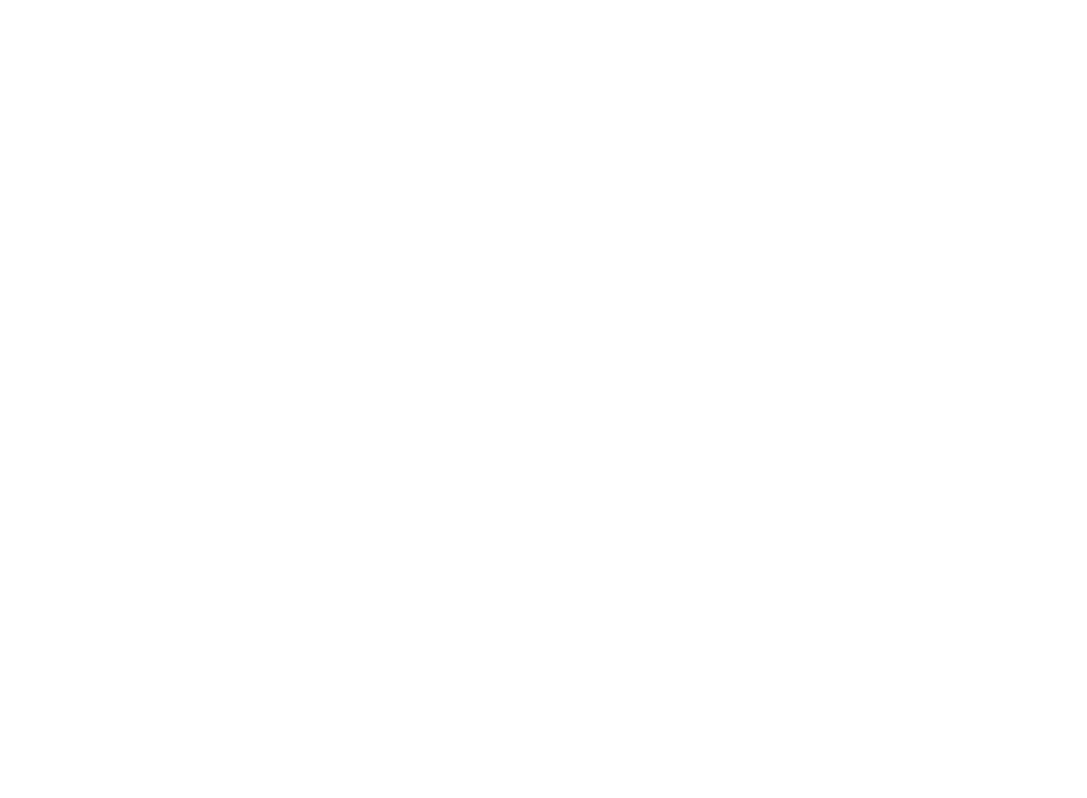
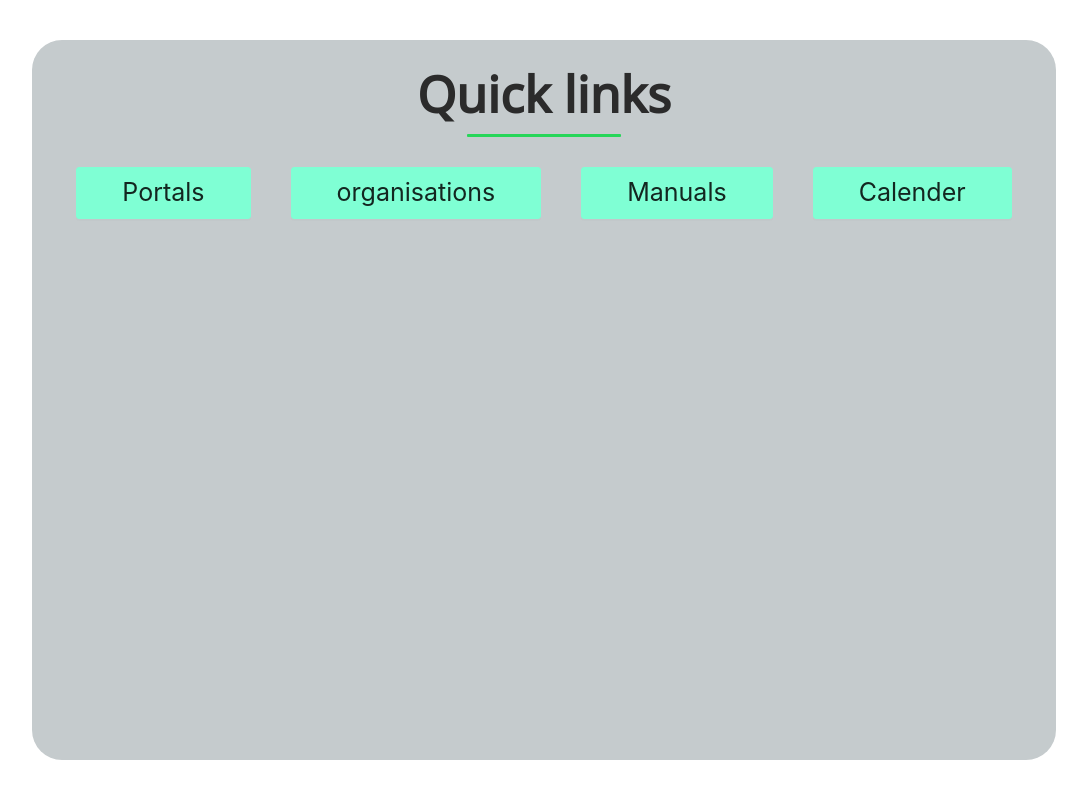
Before and after one commit to Academics-and-Career-Council/anciitk.in-nextjs, a Next.js app: page /ug_acads in a window 1280 px wide. Shown: the whole page, without its empty margins (96-1183 px from the left). Built offline with nearby package versions, Linux system fonts and the light colour scheme.

Commit message:
1st commit

```diff
--- a/package.json
+++ b/package.json
@@ -9,7 +9,8 @@
     "lint": "next lint"
   },
   "dependencies": {
-    "next": "12.2.5",
+    "antd": "^4.23.2",
+    "next": "^12.2.5",
     "react": "18.2.0",
     "react-dom": "18.2.0"
   },
--- /dev/null
+++ b/pages/_document.tsx
@@ -0,0 +1,24 @@
+import Document, { Html, Head, Main, NextScript } from 'next/document'
+
+class MyDocument extends Document {
+  static async getInitialProps(ctx) {
+    const initialProps = await Document.getInitialProps(ctx)
+    return { ...initialProps }
+  }
+
+  render() {
+    return (
+      <Html>
+        <Head>
+        <link href="https://fonts.googleapis.com/css2?family=Noto+Sans&display=swap" rel="stylesheet"/>
+        </Head>
+        <body>
+          <Main />
+          <NextScript />
+        </body>
+      </Html>
+    )
+  }
+}
+
+export default MyDocument
--- a/pages/ug_acads.tsx
+++ b/pages/ug_acads.tsx
@@ -1,7 +1,157 @@
-export default function ug_acads () {
-    return (
-        <div>
+import React from 'react';
+import 'antd/dist/antd.css';
+import { Button, Dropdown, Menu, Space } from 'antd';
+import styles from './../styles/ug_acads.module.css';
+import { builtinModules } from 'module';
+const portals = (
+  <Menu
+    items={[
+      {
+        key: '1',
+        label: (
+          <a target="_blank" rel="noopener noreferrer" href="https://pingala.iitk.ac.in/IITK-0/login">
+            Pingala
+          </a>
+        ),
+      },
+      {
+        key: '2',
+        label: (
+          <a target="_blank" rel="noopener noreferrer" href="https://www.aliyun.com">
+            2nd menu item
+          </a>
+        ),
+      },
+      {
+        key: '3',
+        label: (
+          <a target="_blank" rel="noopener noreferrer" href="https://www.luohanacademy.com">
+            3rd menu item
+          </a>
+        ),
+      },
+    ]}
+  />
+);
+const organisations = (
+  <Menu
+    items={[
+      {
+        key: '1',
+        label: (
+          <a target="_blank" rel="noopener noreferrer" href="#">
+            Students' Senate Nominees to DUGC
+          </a>
+        ),
+      },
+      {
+        key: '2',
+        label: (
+          <a target="_blank" rel="noopener noreferrer" href="#">
+            Students' Senate Nominees to DUGC
+          </a>
+        ),
+      },
+      {
+        key: '3',
+        label: (
+          <a target="_blank" rel="noopener noreferrer" href="#">
+            List of HODs
+          </a>
+        ),
+      },
+    ]}
+  />
+);
+const Manuals = (
+  <Menu
+    items={[
+      {
+        key: '1',
+        label: (
+          <a target="_blank" rel="noopener noreferrer" href="#">
+            UG Manual
+          </a>
+        ),
+      },
+      {
+        key: '2',
+        label: (
+          <a target="_blank" rel="noopener noreferrer" href="#">
+            PG Manual
+          </a>
+        ),
+      },
+      {
+        key: '3',
+        label: (
+          <a target="_blank" rel="noopener noreferrer" href="#">
+            Course Template (B.Tech, BS, Dual Degree)
+          </a>
+        ),
+      },
+    ]}
+  />
+);
 
+const Calender = (
+  <Menu
+    items={[
+      {
+        key: '1',
+        label: (
+          <a target="_blank" rel="noopener noreferrer" href="#">
+            Exam schedule
+          </a>
+        ),
+      },
+      {
+        key: '2',
+        label: (
+          <a target="_blank" rel="noopener noreferrer" href="#">
+            Academic Calender
+          </a>
+        ),
+      },
+      {
+        key: '3',
+        label: (
+          <a target="_blank" rel="noopener noreferrer" href="#">
+            Course Template (B.Tech, BS, Dual Degree)
+          </a>
+        ),
+      },
+    ]}
+  />
+);
+function App(props: any) {
+  return (
+    // <div >
+    <div className={styles.comp}>
+      <Space direction="vertical">
+        <Space wrap>
+          <Dropdown overlay={props.data} placement="bottom" className={styles.drop}>
+            <Button className={styles.element}>{props.name}</Button>
+          </Dropdown>
+        </Space>
+      </Space>
+    </div>
+  )
+};
+function ug_acads() {
+  return (
+    <div className={styles.space}>
+      <div className={styles.layer}>
+        <div className={styles.text}>Quick links</div>
+        <hr className={styles.hr}></hr>
+        <div style={{marginTop:30,}}>
+          <App data={portals} name={"Portals"} />
+          <App data={organisations} name={"organisations"} />
+          <App data={Manuals} name={"Manuals"} />
+          <App data={Calender} name={"Calender"} />
         </div>
-    )
+      </div>
+    </div>
+  )
 }
+export default ug_acads;
--- a/styles/globals.css
+++ b/styles/globals.css
@@ -2,10 +2,13 @@
 body {
   padding: 0;
   margin: 0;
+  position: absolute;
   font-family: -apple-system, BlinkMacSystemFont, Segoe UI, Roboto, Oxygen,
     Ubuntu, Cantarell, Fira Sans, Droid Sans, Helvetica Neue, sans-serif;
 }
-
+Space{
+  margin:50px;
+}
 a {
   color: inherit;
   text-decoration: none;
@@ -14,7 +17,7 @@
 * {
   box-sizing: border-box;
 }
-
+/*
 @media (prefers-color-scheme: dark) {
   html {
     color-scheme: dark;
@@ -23,4 +26,7 @@
     color: white;
     background: black;
   }
+} */
+Button:hover{
+  transform: scale3d(2);
 }
--- /dev/null
+++ b/styles/ug_acads.module.css
@@ -0,0 +1,68 @@
+.space{
+    display: inline;
+    /* align-items: center;
+    text-align: center;  */
+
+}
+.element{
+    /* color:brown;
+    border-color: brown; */
+    display: inline;
+    margin-left: 20px;
+    margin-right: 20px;
+    /* border:0 auto; */
+    font-size:25px;
+    border-radius:3px;
+    border-color:aquamarine;
+    padding-top:5px;padding-right: 45px;padding-bottom:45px;padding-left: 45px;
+    background-color:'blue';
+    background-color: aquamarine;
+
+}
+.element:hover{
+    transform: scale(1.1);
+    background-color: aquamarine;
+}
+.layer{
+    background-color: rgb(197, 203, 205);
+    opacity: 1;
+    /* border:1px solid; */
+    text-align: center;
+    border-radius: 30px;
+    align-items:center;
+    position:absolute;
+    align-self: center;
+    top:5%;bottom:5%;
+    left:10%;right:10%;
+    height:90%;
+    width:80%;
+}
+.text{
+    position: relative;
+    display: inline;
+    top:15px;bottom: auto;
+    font-weight: 1000;
+    color: rgb(43, 43, 43);
+    text-align: center;
+    font-size: 50px;
+    font-family: 'Noto Sans', sans-serif;
+    /* align */
+}
+.hr{
+    width: 15%;
+    height: 3px;border-radius: 1px;
+    margin-top:15px;
+    background-color:rgba(33, 215, 84, 0.958);border:none;
+}
+.comp{
+    display: inline;
+    /* margin-left:25px; */
+    /* margin-left:20px;
+    margin-right:20px; */
+}
+.drop{
+
+}
+.anchor{
+    font-size: 1px;
+}
```
Also changed, not shown: 2 other files (tests, documents, lock files or other folders).
